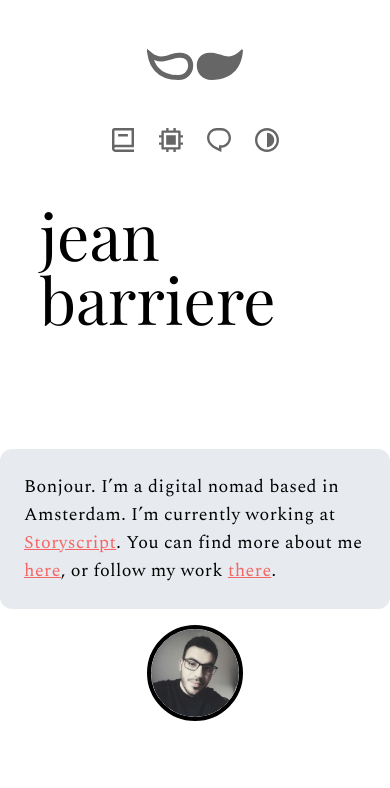
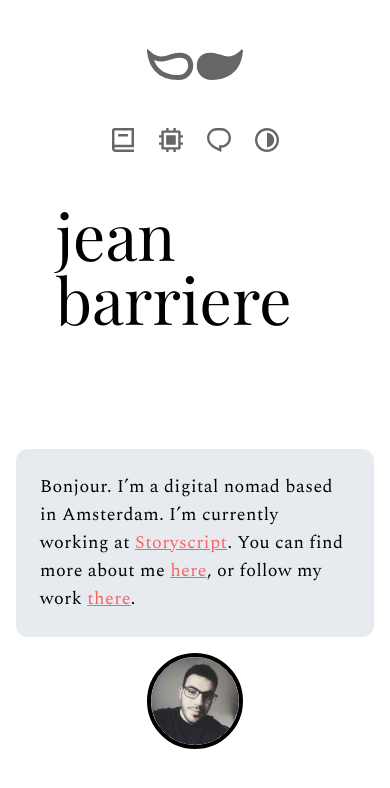
Before and after one commit to JeanBarriere/jeanbarriere.github.io, a Vue app: page / in a window 390 px wide. Shown: the top 788 px of the page. Built offline with nearby package versions, Linux system fonts and the light colour scheme.

Commit message:
style(padding): add padding on content for small screens

```diff
--- a/src/App.vue
+++ b/src/App.vue
@@ -1,5 +1,5 @@
 <template>
-  <div class="select-none min-h-screen max-h-screen flex flex-col items-stretch justify-between mx-auto py-12 sm:px-10 max-w-6xl overflow-hidden">
+  <div class="select-none min-h-screen max-h-screen flex flex-col items-stretch justify-between mx-auto py-12 px-4 sm:px-10 max-w-6xl overflow-hidden">
     <nav class="flex flex-col sm:flex-row space-y-12 sm:space-y-0 items-center justify-between h-8">
       <router-link :to="{ name: 'home' }">
         <logo class="h-8 w-24 cursor-pointer" />
```
